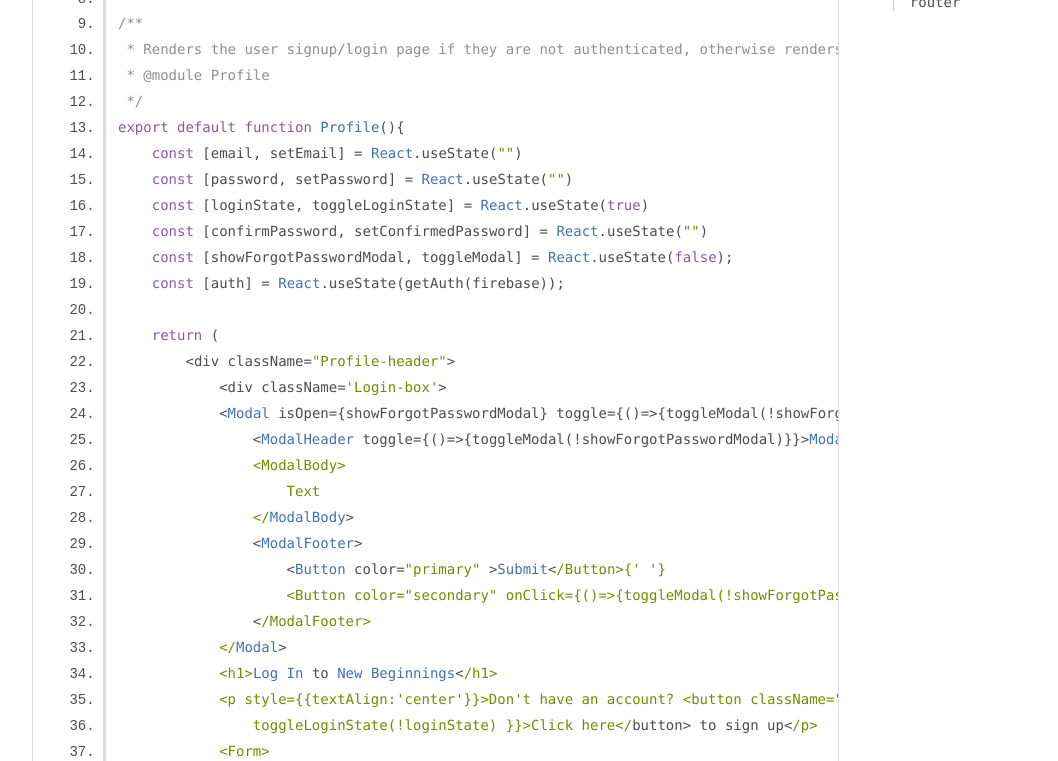
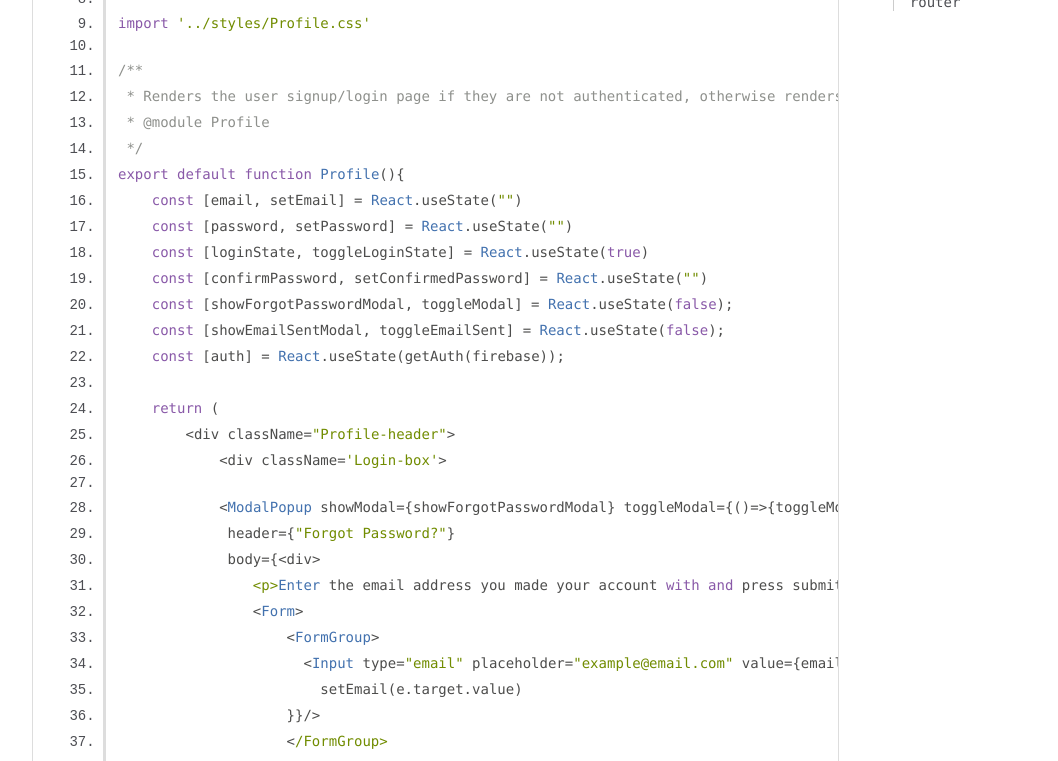
Before and after one commit to Yin4TheWin/documentation-site, a plain HTML site: page nbweb/routes_Profile.js.html in a window 1280 px wide. Shown: the part 322-1083 px from the top of the page, without its empty margins (0-1058 px from the left). Drawn offline with Linux system fonts and the light colour scheme.

```diff
--- a/nbweb/routes_Profile.js.html
+++ b/nbweb/routes_Profile.js.html
@@ -27,10 +27,12 @@
     <section>
         <article>
             <pre class="prettyprint source linenums"><code>import React from "react";
-import { Button, Form, FormGroup, Label, Input, Modal, ModalHeader, ModalBody, ModalFooter } from 'reactstrap';
+import { Button, Form, FormGroup, Label, Input } from 'reactstrap';
 
 import {firebase} from '../firebase'
-import { getAuth, createUserWithEmailAndPassword, signInWithEmailAndPassword, signOut } from "firebase/auth";
+import { getAuth, createUserWithEmailAndPassword, signInWithEmailAndPassword } from "firebase/auth";
+
+import ModalPopup from "../components/ModalPopup";
 
 import '../styles/Profile.css'
 
@@ -44,21 +46,43 @@
     const [loginState, toggleLoginState] = React.useState(true)
     const [confirmPassword, setConfirmedPassword] = React.useState("")
     const [showForgotPasswordModal, toggleModal] = React.useState(false);
+    const [showEmailSentModal, toggleEmailSent] = React.useState(false);
     const [auth] = React.useState(getAuth(firebase));
 
     return (
         &lt;div className="Profile-header">
             &lt;div className='Login-box'>
-            &lt;Modal isOpen={showForgotPasswordModal} toggle={()=>{toggleModal(!showForgotPasswordModal)}}>
-                &lt;ModalHeader toggle={()=>{toggleModal(!showForgotPasswordModal)}}>Modal title&lt;/ModalHeader>
-                &lt;ModalBody>
-                    Text
-                &lt;/ModalBody>
-                &lt;ModalFooter>
-                    &lt;Button color="primary" >Submit&lt;/Button>{' '}
-                    &lt;Button color="secondary" onClick={()=>{toggleModal(!showForgotPasswordModal)}}>Cancel&lt;/Button>
-                &lt;/ModalFooter>
-            &lt;/Modal>
+
+            &lt;ModalPopup showModal={showForgotPasswordModal} toggleModal={()=>{toggleModal(!showForgotPasswordModal)}}
+             header={"Forgot Password?"}
+             body={&lt;div>
+                &lt;p>Enter the email address you made your account with and press submit to receive a password reset email.&lt;/p>
+                &lt;Form>
+                    &lt;FormGroup>
+                      &lt;Input type="email" placeholder="example@email.com" value={email}  onChange={(e) => {
+                        setEmail(e.target.value)
+                    }}/>
+                    &lt;/FormGroup>
+                &lt;/Form>
+            &lt;/div>
+            }
+            footer={&lt;div>
+                &lt;Button color="primary" onClick={()=>{
+                    toggleEmailSent(true)
+                }}>Submit&lt;/Button>{' '}
+                &lt;Button color="secondary" onClick={()=>{toggleModal(!showForgotPasswordModal)}}>Cancel&lt;/Button>
+            &lt;/div>
+            }/>
+            &lt;ModalPopup showModal={showEmailSentModal} toggleModal={()=>{toggleEmailSent(!showEmailSentModal)}}
+             header={"Check Your Inbox"}
+             body={&lt;div>
+                &lt;p>If we have your email on file, we'll send a password reset email shortly.&lt;/p>
+            &lt;/div>
+            }
+            footer={&lt;div>
+                &lt;Button color="primary" onClick={()=>{toggleEmailSent(!showEmailSentModal)}}>OK&lt;/Button>
+            &lt;/div>
+            }/>
             &lt;h1>Log In to New Beginnings&lt;/h1>
             &lt;p style={{textAlign:'center'}}>Don't have an account? &lt;button className="link" onClick={() =>{
                 toggleLoginState(!loginState) }}>Click here&lt;/button> to sign up&lt;/p>
@@ -125,6 +149,7 @@
         .catch((error) => {
             const errorCode = error.code;
             const errorMessage = error.message;
+            alert(errorCode, errorMessage)
         })
     }
     else {
@@ -164,7 +189,7 @@
 <br class="clear">
 
 <footer>
-    Documentation generated by <a href="https://github.com/jsdoc/jsdoc">JSDoc 4.0.0</a> on Sat Dec 03 2022 02:39:23 GMT-0500 (Eastern Standard Time)
+    Documentation generated by <a href="https://github.com/jsdoc/jsdoc">JSDoc 4.0.0</a> on Wed Dec 07 2022 18:26:13 GMT-0500 (Eastern Standard Time)
 </footer>
 
 <script> prettyPrint(); </script>
```
Also changed, not shown: nbweb/components_VideoData.js.html (+1 -1 lines), nbweb/firebase.js.html (+1 -1 lines), nbweb/global.html (+1 -1 lines), nbweb/index.html (+7 -22 lines), nbweb/index.js.html (+1 -1 lines), nbweb/module-Profile.html (+4 -4 lines), nbweb/module-ResourceTables.html (+1 -1 lines), nbweb/module-VideoData.html (+1 -1 lines), nbweb/module-VideoGallery.html (+1 -1 lines), nbweb/routes_ResourceTables.js.html (+2 -2 lines), nbweb/routes_VideoGallery.js.html (+1 -1 lines), 1 other file.
